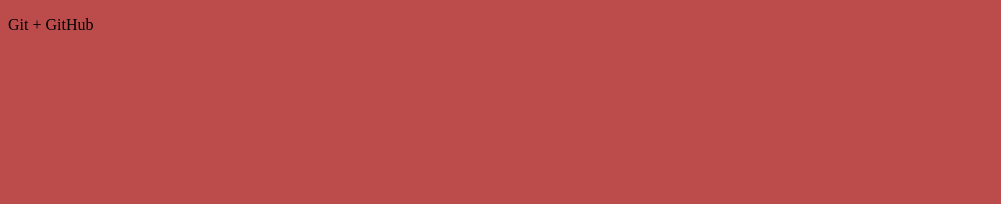
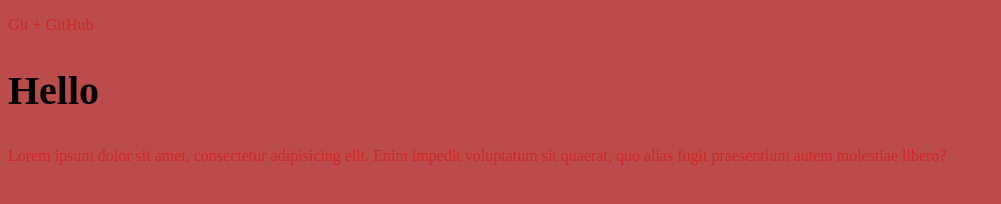
Before and after one commit to svetlana-litvinova/gittest, a plain HTML site: page index.html in a window 1280 px wide. Shown: the whole page, without its empty margins (0-1001 px from the left). Drawn offline with Linux system fonts and the light colour scheme.

Commit message:
Наши первые изменения

```diff
--- a/css/main.css
+++ b/css/main.css
@@ -1,3 +1,9 @@
 body {
     background-color: #bc4c4c;
 }
+p {
+    color: rgb(209, 37, 37);
+}
+h2 {
+    font-size: 40px;
+}
--- a/index.html
+++ b/index.html
@@ -11,6 +11,9 @@
 
 <body>
     <p>Git + GitHub</p>
+    <h2>Hello</h2>
+    <p>Lorem ipsum dolor sit amet, consectetur adipisicing elit. Enim impedit voluptatum sit quaerat, quo alias fugit
+        praesentium autem molestiae libero?</p>
 </body>
 
 </html>
```
